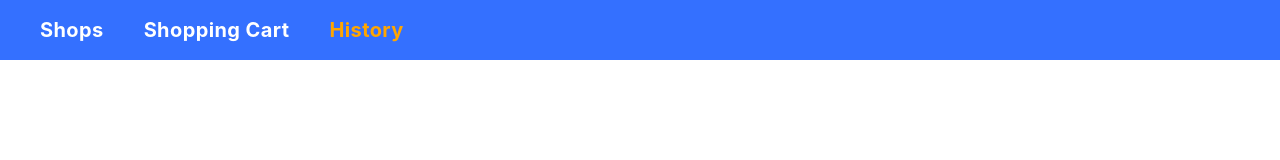
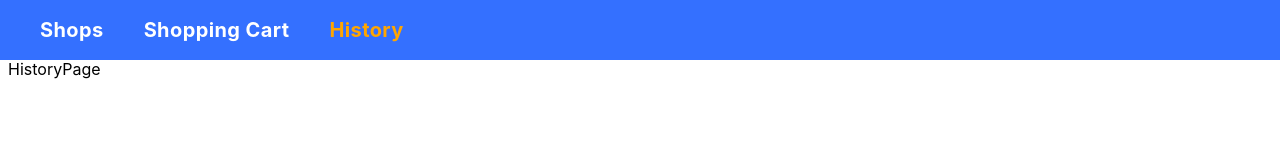
Before and after one commit to Movash/medicine-delivery-app, a React (Create React App) app: page /history in a window 1280 px wide. Shown: the top 160 px of the page. Built offline with nearby package versions, Linux system fonts and the light colour scheme.

Commit message:
add_component

```diff
--- a/src/pages/HistoryPage/HistoryPage.jsx
+++ b/src/pages/HistoryPage/HistoryPage.jsx
@@ -1,8 +1,8 @@
-import React from 'react'
+import { HistoryCont } from './HistoryPage.styled'
 
 const HistoryPage = () => {
   return (
-    <div>HistoryPage</div>
+    <HistoryCont>HistoryPage</HistoryCont>
   )
 }
 
```
